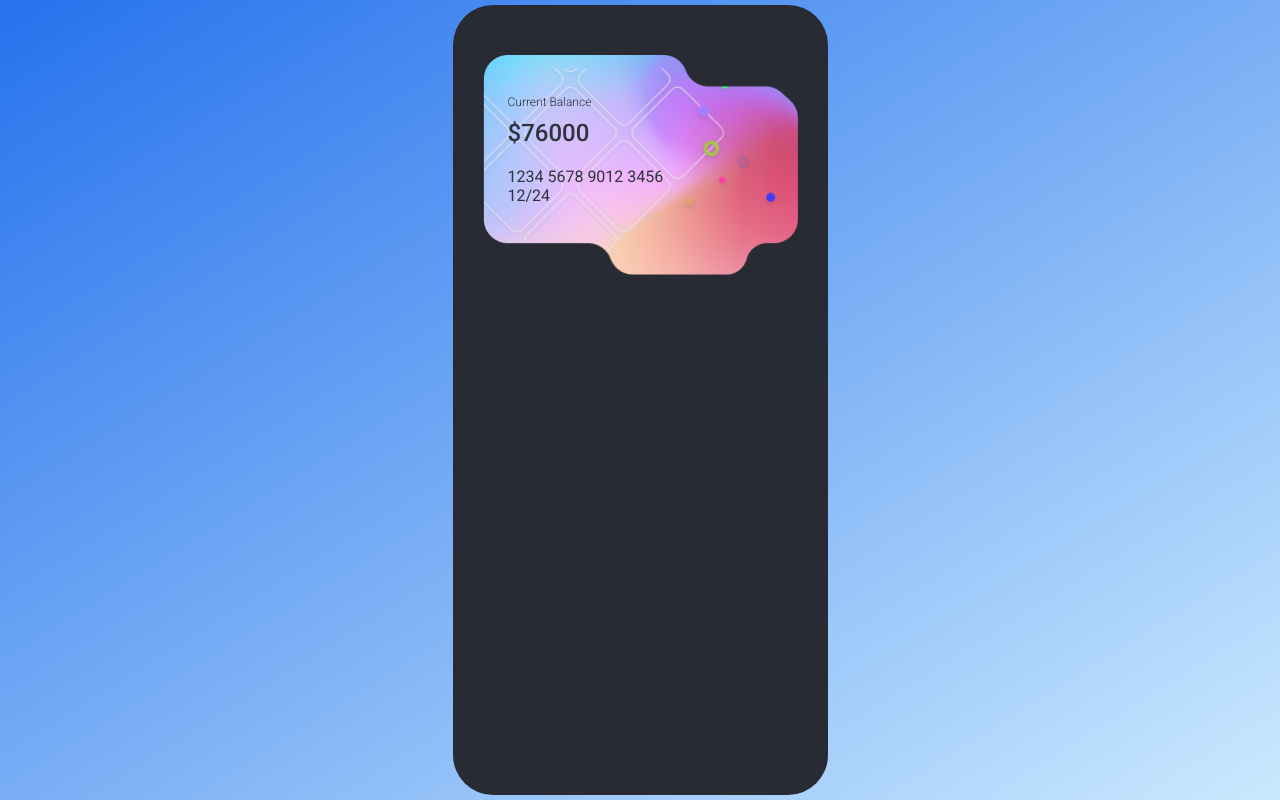
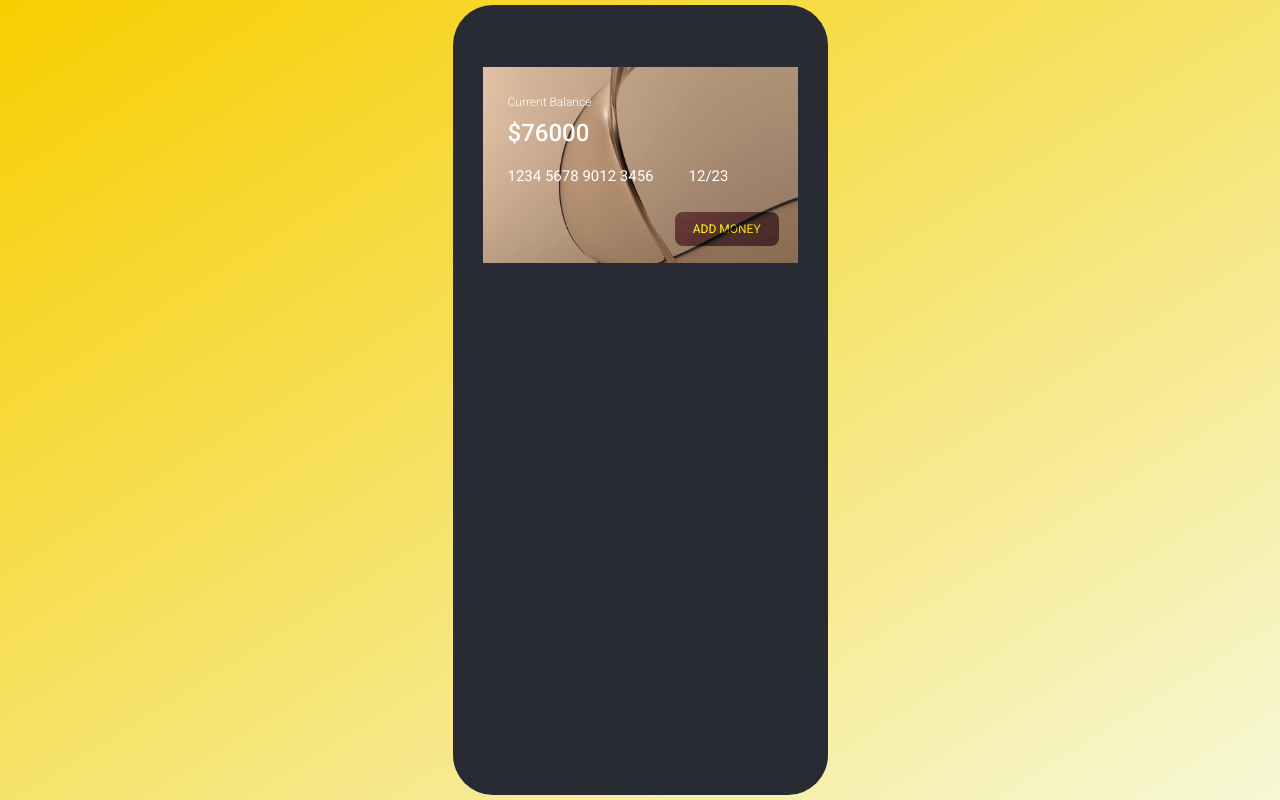
Before and after one commit to kaliberda97/react-mobile-layout, a React (Create React App) app: page / in a window 1280 px wide. Built offline with nearby package versions, Linux system fonts and the light colour scheme.

Commit message:
add components balancecard, button

```diff
--- a/package.json
+++ b/package.json
@@ -9,6 +9,7 @@
     "react": "^18.2.0",
     "react-dom": "^18.2.0",
     "react-scripts": "5.0.1",
+    "sass": "^1.72.0",
     "web-vitals": "^2.1.4"
   },
   "scripts": {
--- a/src/components/BalanceCard/BalanceCard.js
+++ b/src/components/BalanceCard/BalanceCard.js
@@ -1,15 +1,23 @@
+import { Button } from '../Button/Button'
 import './BalanceCard.scss'
 
+export const BalanceCard = () => {
+  const onClick = () => {
+    alert('Add money')
+  }
 
-
-
-export const BalanceCard = () => {
   return (
     <div className="BalanceCard">
       <div className="BalanceCard__label">Current Balance</div>
       <div className="BalanceCard__balance">$76000</div>
+      <div className="BalanceCard__info">
         <div className="BalanceCard__number">1234 5678 9012 3456</div>
-         <div className="BalanceCard__date">12/24</div>
+        <div className="BalanceCard__date">12/23</div>
+      </div>
+      <Button
+        className="BalanceCard__btn"
+        onClick={onClick}
+      >Add money</Button>
     </div>
   )
 }
--- a/src/components/BalanceCard/BalanceCard.scss
+++ b/src/components/BalanceCard/BalanceCard.scss
@@ -4,12 +4,12 @@
     height: 220px;
     background: url('../../images/card.png') center / contain no-repeat;
     padding: 40px 25px;
-  color: var(--dark);
+    color: var(--light);
 
     &__info {
       display: flex;
       gap: 35px;
-    font-size: 12px;
+      font-size: 15px;
     }
 
     &__label {
@@ -23,7 +23,7 @@
     }
     &__btn {
       position: absolute;
-    bottom: 5%;
-    right: 21%;
+      bottom: 13%;
+      right: 6%;
     }
   }
--- /dev/null
+++ b/src/components/Button/Button.js
@@ -0,0 +1,16 @@
+import './Button.scss'
+
+export const Button = (props) => {
+  const { onClick, children, className } = props
+  let cls = "Button"
+
+  if (className) {
+    cls += ` ${className}`
+  }
+
+  return (
+    <div className={cls} onClick={onClick}>
+      <span>{children}</span>
+    </div>
+  )
+}
--- /dev/null
+++ b/src/components/Button/Button.scss
@@ -0,0 +1,20 @@
+.Button {
+    cursor: pointer;
+    display: inline-block;
+    border-radius: 8px;
+    padding: 10px 18px;
+    background: var(--dark);
+    font-size: 10px;
+    mix-blend-mode: overlay;
+
+
+span {
+      font-size: 12px;
+      font-weight: 400;
+      text-transform: uppercase;
+      background: var(--gradient_text);
+      -webkit-background-clip: text;
+      -webkit-text-fill-color: transparent;
+      filter: brightness(600%);
+    }
+  }
--- a/src/index.scss
+++ b/src/index.scss
@@ -8,8 +8,8 @@
     --grey: #CBCCC4;
     --gradient_grey: linear-gradient(to bottom, #5E5A5A, #BEC7D7);
     --gradient: linear-gradient(to bottom, #614AD3, #E42C64);
-    --gradient_body: linear-gradient(to right bottom, #2672ed, #cae9fe);
-    --gradient_text: linear-gradient(45deg, #FFC1D4, #AB9AFF);
+    --gradient_body: linear-gradient(to right bottom, #f7ce00, #f6f8d6);
+    --gradient_text: linear-gradient(45deg, #f1ca07, #fab300);
 }
 
 
```
Also changed, not shown: src/images/card.png, 1 other file (tests, documents, lock files or other folders). Lines whose indentation alone changed are shown as unchanged.
